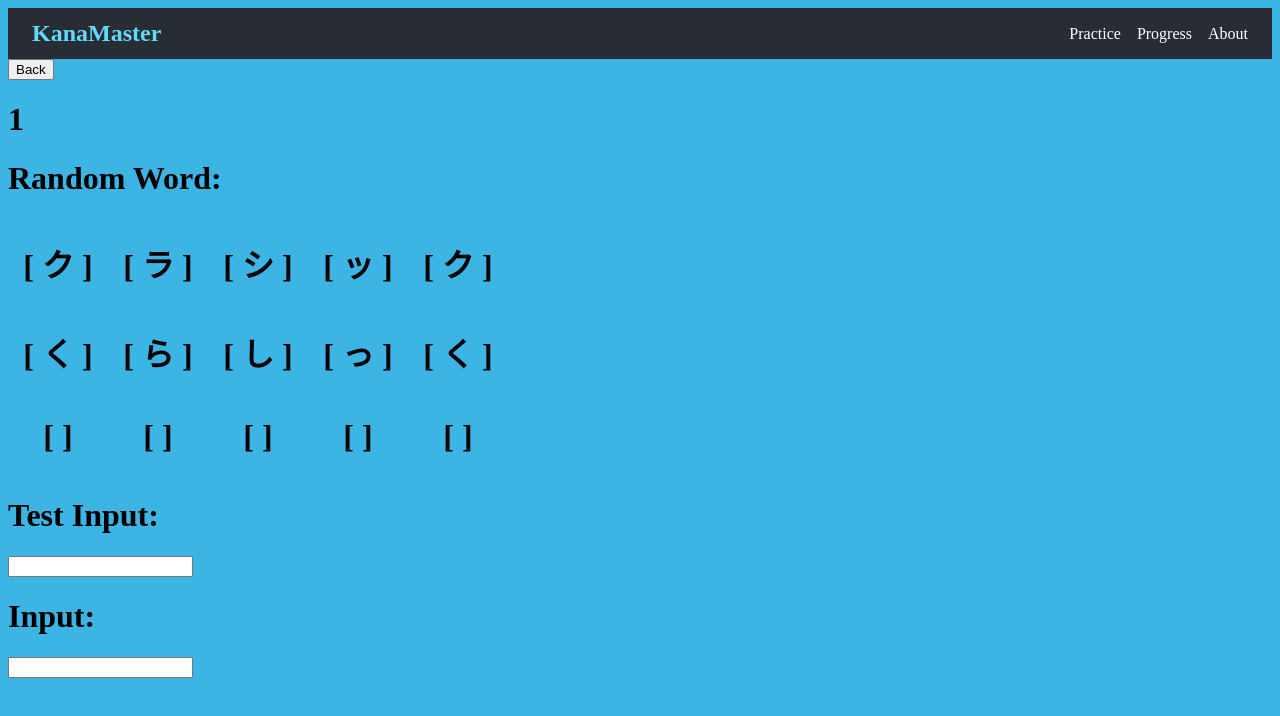
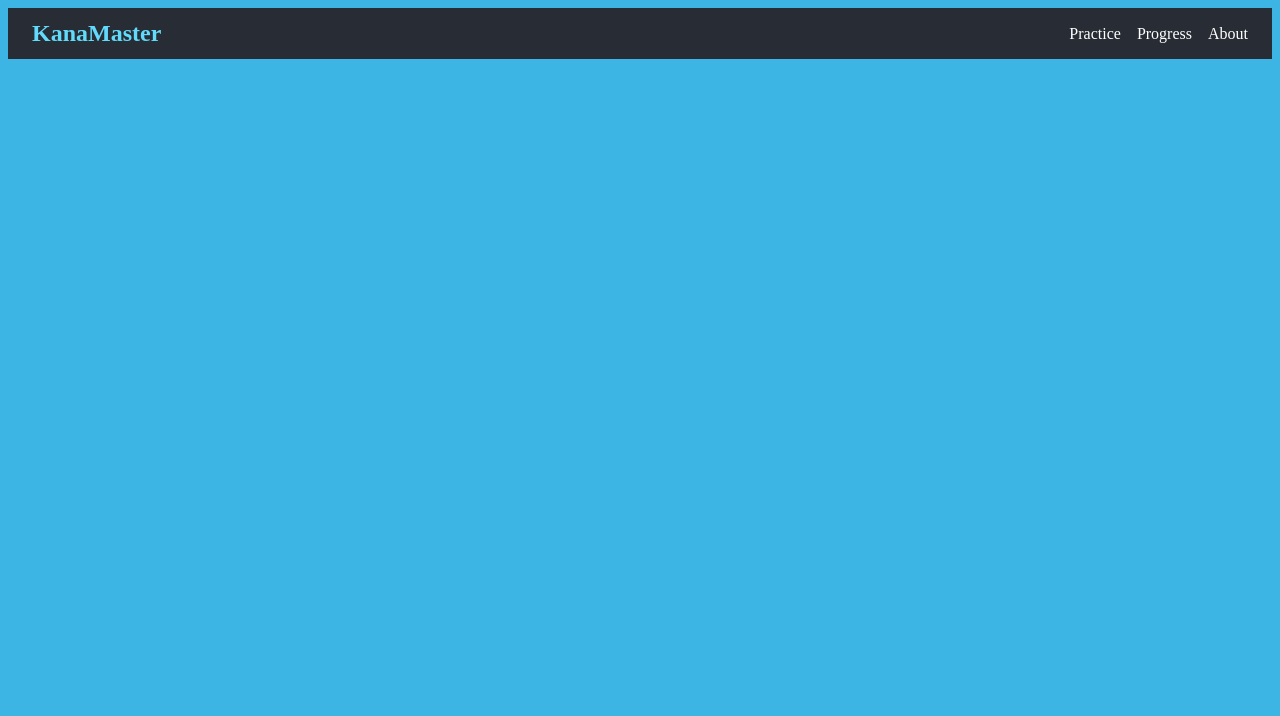
Before and after one commit to NguyenHChinh/kanagana, a React (Vite) app in the folder kanagana/: page /practice/1 in a window 1280 px wide. Shown: the top 716 px of the page. Built offline with nearby package versions, Linux system fonts and the light colour scheme.

Commit message:
Fixed routing tree, was a mess before

```diff
--- a/kanagana/src/App.jsx
+++ b/kanagana/src/App.jsx
@@ -1,12 +1,10 @@
 import { BrowserRouter as Router, Routes, Route } from 'react-router-dom'
 import { useState } from 'react'
-import KanaSelect from "./components/KanaSelect";
 import Practice from "./pages/Practice";
 import Home from './pages/Home.jsx';
 import Progress from './pages/Progress.jsx';
 import About from './pages/About.jsx';
-import Hiragana from './components/Hiragana.jsx'
-import Katakana from './components/Katakana.jsx'
+import PracticeSelect from './pages/PracticeSelect';
 import Navbar from './components/Navbar.jsx';
 
 function App() {
@@ -25,7 +23,7 @@ function App() {
       <Navbar/>
       <Routes>
         <Route path="/" element={<Home/>}/>
-        <Route path="/practice" element={<KanaSelect/>}/>
+        <Route path="/practice" element={<PracticeSelect/>}/>
         <Route path="/practice/:kanaType" element={<Practice/>}/>
         <Route path="/progress" element={<Progress/>}/>
         <Route path="/about" element={<About/>}/>
--- a/kanagana/src/pages/Practice.jsx
+++ b/kanagana/src/pages/Practice.jsx
@@ -1,20 +1,18 @@
 import { useState, useEffect } from "react";
 import { useParams } from "react-router-dom";
-import Back from "../components/Back";
 import KanaKeyboard from "../components/KanaKeyboard";
 import WordSelector from "../components/WordSelector";
+import Hiragana from '../components/Hiragana.jsx';
+import Katakana from '../components/Katakana.jsx';
 
 function Practice() {
     const { kanaType } = useParams();
+    console.log(kanaType);
 
     return(
         <>
-            <Back/>
-            <h1>{ kanaType.toUpperCase() }</h1>
-
-            <WordSelector/>
-
-            {/* {kanaType === "katakana" && <KanaKeyboard />} */}
+            {kanaType === "hiragana" && <Hiragana />}
+            {kanaType === "katakana" && <Katakana />}
         </>
     )
 }
--- /dev/null
+++ b/kanagana/src/pages/PracticeSelect.jsx
@@ -0,0 +1,13 @@
+import { useState, useEffect } from "react";
+import KanaSelect from '../components/KanaSelect.jsx';
+
+function PracticeSelect() {
+
+    return(
+        <>
+            <KanaSelect/>
+        </>
+    )
+}
+
+export default PracticeSelect;
```
